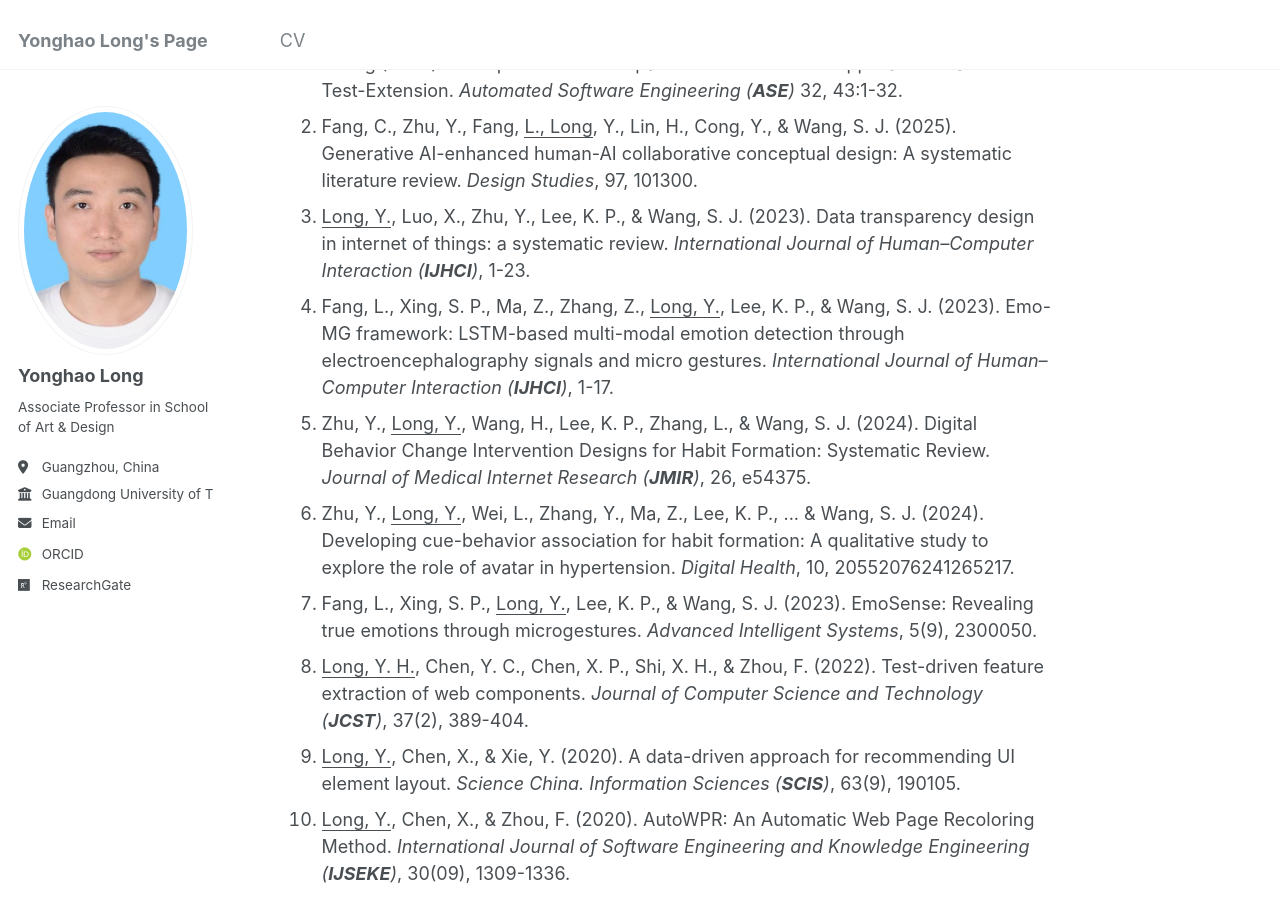
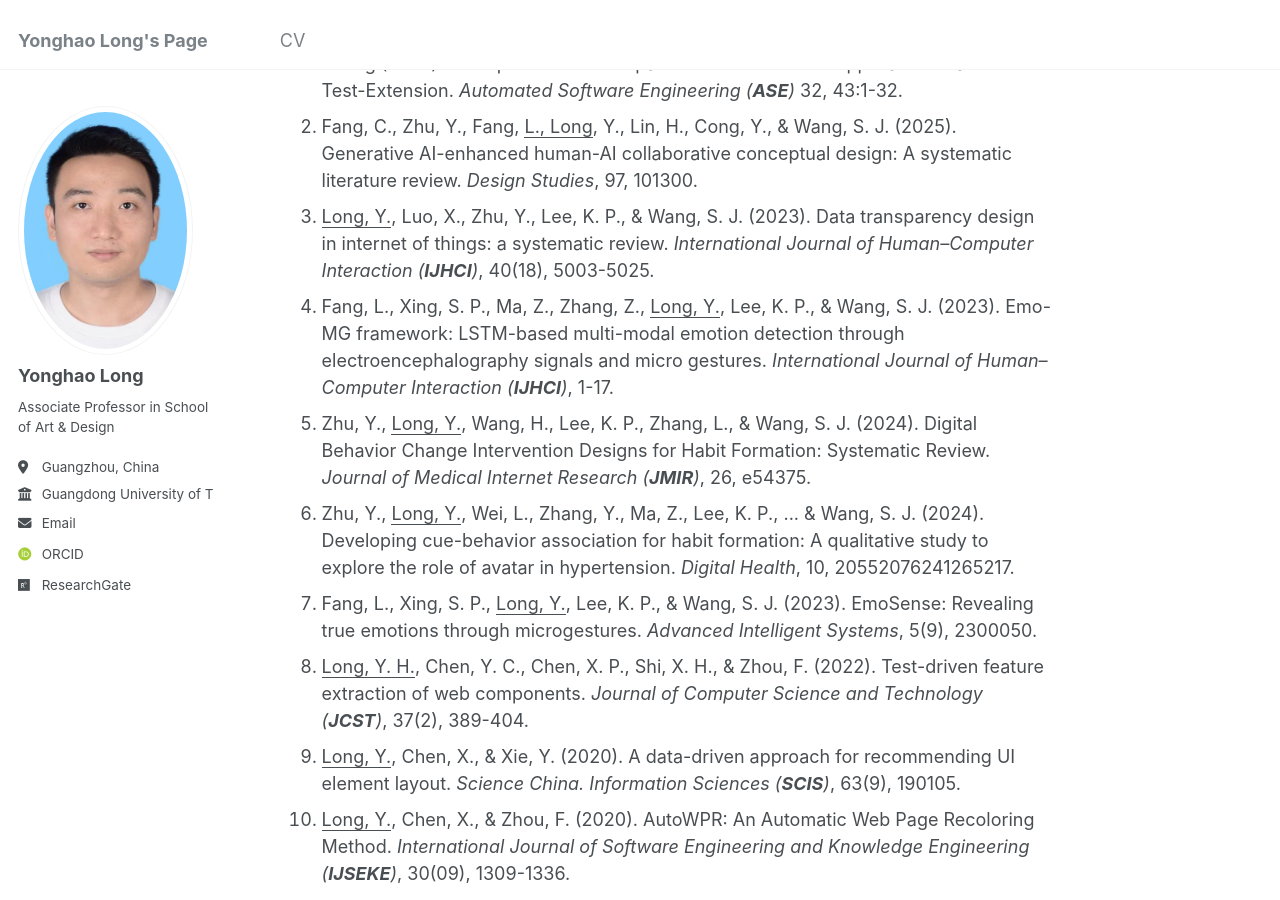
Before and after one commit to qoolyh/qoolyh.github.io, a Jekyll site: the page built from _pages/about.md, in a window 1280 px wide and 900 px high, scrolled down 1332 px. Built offline with Jekyll 4.4.1, drawn with Linux system fonts in a browser that asks for light colours; some web fonts are replaced.

Commit message:
Update about.md

```diff
--- a/_pages/about.md
+++ b/_pages/about.md
@@ -30,7 +30,7 @@ Journal Paper
 <ol>
 <li><u>Y. Long</u>, Y. Chen, C. Zeng, X. Chen, X. Chen, J. Yang, X. Zhou, G. Huang, and Z. Zheng (2025). ExtRep: A GUI Test Repair Method for Mobile Applications Based on Test-Extension. <i>Automated Software Engineering (<b>ASE</b>)</i> 32, 43:1-32.</li>
 <li> Fang, C., Zhu, Y., Fang, <u>L., Long</u>, Y., Lin, H., Cong, Y., & Wang, S. J. (2025). Generative AI-enhanced human-AI collaborative conceptual design: A systematic literature review. <i>Design Studies</i>, 97, 101300.</li>
-<li> <u>Long, Y.</u>, Luo, X., Zhu, Y., Lee, K. P., & Wang, S. J. (2023). Data transparency design in internet of things: a systematic review. <i>International Journal of Human–Computer Interaction (<b>IJHCI</b>)</i>, 1-23.</li>
+<li> <u>Long, Y.</u>, Luo, X., Zhu, Y., Lee, K. P., & Wang, S. J. (2023). Data transparency design in internet of things: a systematic review. <i>International Journal of Human–Computer Interaction (<b>IJHCI</b>)</i>, 40(18), 5003-5025.</li>
 <li> Fang, L., Xing, S. P., Ma, Z., Zhang, Z., <u>Long, Y.</u>, Lee, K. P., & Wang, S. J. (2023). Emo-MG framework: LSTM-based multi-modal emotion detection through electroencephalography signals and micro gestures. <i>International Journal of Human–Computer Interaction (<b>IJHCI</b>)</i>, 1-17.</li>
 <li> Zhu, Y., <u>Long, Y.</u>, Wang, H., Lee, K. P., Zhang, L., & Wang, S. J. (2024). Digital Behavior Change Intervention Designs for Habit Formation: Systematic Review. <i>Journal of Medical Internet Research (<b>JMIR</b>)</i>, 26, e54375.</li>
 <li> Zhu, Y., <u>Long, Y.</u>, Wei, L., Zhang, Y., Ma, Z., Lee, K. P., ... & Wang, S. J. (2024). Developing cue-behavior association for habit formation: A qualitative study to explore the role of avatar in hypertension. <i>Digital Health</i>, 10, 20552076241265217.</li>
```
